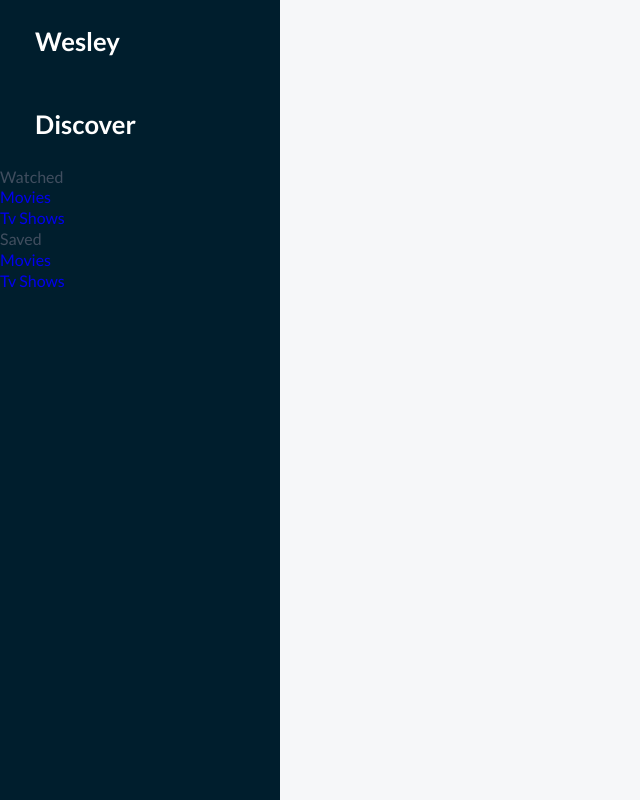
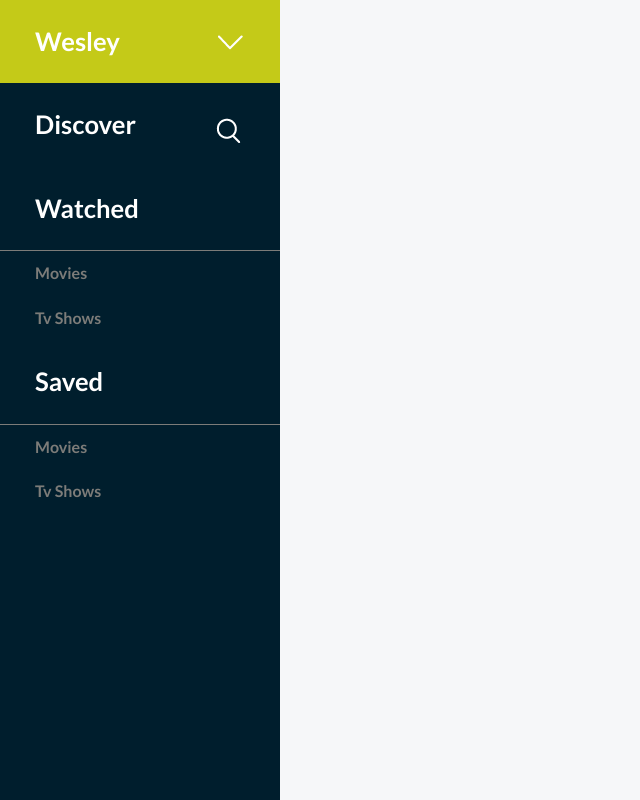
Before and after one commit to don-galak/cord-frontend-challenge, a React (Create React App) app: page / in a window 1280 px wide. Shown: the whole page, without its empty margins (0-640 px from the left). Built offline with nearby package versions, Linux system fonts and the light colour scheme.

Commit message:
change some styles for SideNavbar

```diff
--- a/src/components/sidenavbar/SideNavbar.tsx
+++ b/src/components/sidenavbar/SideNavbar.tsx
@@ -13,30 +13,30 @@ export default function SideNavBar({ isOpen }: SideNavBarProps): JSX.Element {
   return (
     <SideNavBarCont className={isOpen ? "visible" : ""}>
       {/* Implement a hamburger icon slide in effect for small devices */}
-      <SideNavMainLink className="menu_nav_link main_nav_link" to="/" exact>
+      <SideNavMainLink activeClassName="menu_nav_link main_nav_link" to="/" exact>
         Wesley
         <NavIcon image={Arrow}></NavIcon>
       </SideNavMainLink>
-      <SideNavMainLink className="menu_nav_link" to="/discover">
+      <SideNavMainLink activeClassName="menu_nav_link" to="/discover">
         Discover
         <NavIcon image={SearchWhite}></NavIcon>
       </SideNavMainLink>
       <SideNavHeader>
         <HeaderText>Watched</HeaderText>
       </SideNavHeader>
-      <NavLink className="menu_nav_link" to="/watched/movies">
+      <NavLink activeClassName="menu_nav_link" to="/watched/movies">
         Movies
       </NavLink>
-      <NavLink className="menu_nav_link" to="/watched/tv-shows">
+      <NavLink activeClassName="menu_nav_link" to="/watched/tv-shows">
         Tv Shows
       </NavLink>
       <SideNavHeader>
         <HeaderText>Saved</HeaderText>
       </SideNavHeader>
-      <NavLink className="menu_nav_link" to="/saved/movies">
+      <NavLink activeClassName="menu_nav_link" to="/saved/movies">
         Movies
       </NavLink>
-      <NavLink className="menu_nav_link" to="/saved/tv-shows">
+      <NavLink activeClassName="menu_nav_link" to="/saved/tv-shows">
         Tv Shows
       </NavLink>
     </SideNavBarCont>
@@ -60,19 +60,34 @@ const SideNavMainLink = styled(Link)`
   color: white;
 `;
 
-const NavIcon = styled.div<{image: any}>`
+const NavIcon = styled.div<{ image: string }>`
   position: absolute;
   right: 35px;
-  top: 50%;
-  ${({image}) => css`
-    background-image: url(${image})
-  `}
+  top: 40%;
+  width: 30px;
+  height: 30px;
+  background-repeat: no-repeat;
+  ${({ image }) => css`
+    background-image: url(${image});
+  `};
 `;
 
-const SideNavHeader = styled.div``;
+const SideNavHeader = styled.div`
+  position: relative;
+  display: block;
+  padding: 25px 35px;
+  font-size: 1.6em;
+  font-weight: 700;
+  color: white;
+  border-bottom: 1px solid #7c7c79;
+`;
 
 const HeaderText = styled.div``;
 
 const NavLink = styled(Link)`
   display: block;
+  font-size: 1em;
+  font-weight: 700;
+  padding: 12px 35px;
+  color: #7c7c79;
 `;
--- a/src/css/app.css
+++ b/src/css/app.css
@@ -13,3 +13,6 @@ a {
 input, textarea {
   font-family: 'Lato', sans-serif;
   background-color: transparent; }
+
+.menu_nav_link {
+  background-color: #c4ca18; }
--- a/src/css/app.scss
+++ b/src/css/app.scss
@@ -1,3 +1,5 @@
+@import './base/colos';
+
 body {
   font-family: 'Lato', sans-serif;
   font-size: 1em;
@@ -16,3 +18,7 @@ input, textarea {
   font-family: 'Lato', sans-serif;
   background-color: transparent;
 }
+
+.menu_nav_link {
+  background-color: $primaryColor;
+}
```
